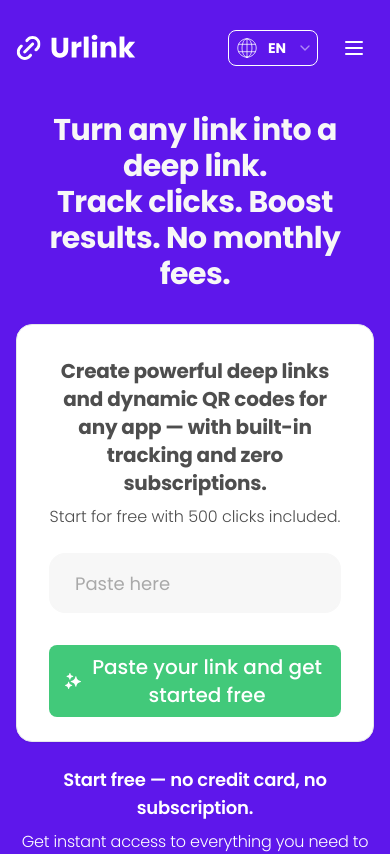
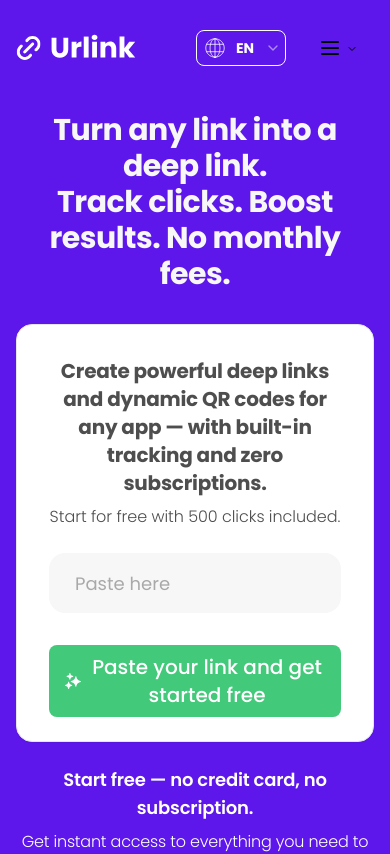
Before and after one commit to holy-script/urlink, a Next.js app: page /en in a window 390 px wide. Shown: the top 854 px of the page. Built offline with nearby package versions, Linux system fonts and the light colour scheme.

Commit message:
added navigation menu styling update and tap freeze fix

```diff
--- a/app/[locale]/page.tsx
+++ b/app/[locale]/page.tsx
@@ -22,6 +22,7 @@
 import { Link } from "@/i18n/navigation";
 import { Fragment } from "react";
 import LogoCarousel from "@/components/LogoCarousel";
+import { NavigationMenu, NavigationMenuContent, NavigationMenuItem, NavigationMenuLink, NavigationMenuList, NavigationMenuTrigger, navigationMenuTriggerStyle, NavigationMenuViewport } from "@/components/ui/navigation-menu";
 
 // ************ SECTION COMPONENTS ************
 
@@ -56,36 +57,31 @@
         </Button>
       </div>
 
-      {/* Mobile Hamburger Menu */}
+      {/* Mobile Navigation */}
       <div className="md:hidden flex items-center gap-4">
         <LanguageSelect />
-        <DropdownMenu>
-          <DropdownMenuTrigger asChild>
-            <Button variant="ghost" size="icon" className="text-white">
-              <Menu size={24} />
-            </Button>
-          </DropdownMenuTrigger>
-          <DropdownMenuContent
-            align="center"
-            className="w-[calc(100vw-2rem)] mx-4 bg-white text-[#5e17eb] border-white"
-          >
-            <DropdownMenuItem className="focus:bg-[#5418CD] focus:text-white">
-              <Link href="#faq" className="w-full text-center">
-                {t('faq')}
-              </Link>
-            </DropdownMenuItem>
-            <DropdownMenuItem className="focus:bg-[#5418CD] focus:text-white">
-              <Link href="/login" className="w-full text-center">
-                {t('login')}
-              </Link>
-            </DropdownMenuItem>
-            <DropdownMenuItem className="focus:bg-[#5418CD] focus:text-white">
-              <Link href="/signup" className="w-full text-center">
-                {t('register')}
-              </Link>
-            </DropdownMenuItem>
-          </DropdownMenuContent>
-        </DropdownMenu>
+        <NavigationMenu>
+          <NavigationMenuList>
+            <NavigationMenuItem>
+              <NavigationMenuTrigger className="">
+                <Menu size={24} />
+              </NavigationMenuTrigger>
+              <NavigationMenuContent className="w-fit bg-white text-[#5e17eb] rounded-xl">
+                <div className="flex flex-col py-2 gap-2 w-fit px-4">
+                  <NavigationMenuLink href="#faq" className={"border-[#5317eb] text-md  text-[#5e17eb] w-full bg-[rgb(94,23,235,0.15)] text-center rounded-md border-2 px-6 py-1 focus:bg-[#5418CD] focus:text-white"}>
+                    {t('faq')}
+                  </NavigationMenuLink>
+                  <NavigationMenuLink href="/login" className={"border-[#5317eb] text-md  text-[#5e17eb] w-full bg-[rgb(94,23,235,0.15)] text-center rounded-md border-2 px-6 py-1 focus:bg-[#5418CD] focus:text-white"}>
+                    {t('login')}
+                  </NavigationMenuLink>
+                  <NavigationMenuLink href="/signup" className={"border-[#5317eb] text-md  text-[#5e17eb] w-full bg-[rgb(94,23,235,0.15)] text-center rounded-md border-2 text-nowrap px-6 py-1 focus:bg-[#5418CD] focus:text-white"}>
+                    {t('register')}
+                  </NavigationMenuLink>
+                </div>
+              </NavigationMenuContent>
+            </NavigationMenuItem>
+          </NavigationMenuList>
+        </NavigationMenu>
       </div>
 
     </header>
--- /dev/null
+++ b/components/ui/navigation-menu.tsx
@@ -0,0 +1,128 @@
+import * as React from "react";
+import * as NavigationMenuPrimitive from "@radix-ui/react-navigation-menu";
+import { cva } from "class-variance-authority";
+import { ChevronDown } from "lucide-react";
+
+import { cn } from "@/lib/utils";
+
+const NavigationMenu = React.forwardRef<
+  React.ElementRef<typeof NavigationMenuPrimitive.Root>,
+  React.ComponentPropsWithoutRef<typeof NavigationMenuPrimitive.Root>
+>(({ className, children, ...props }, ref) => (
+  <NavigationMenuPrimitive.Root
+    ref={ref}
+    className={cn(
+      "relative z-10 flex max-w-max flex-1 items-center justify-center",
+      className
+    )}
+    {...props}
+  >
+    {children}
+    <NavigationMenuViewport />
+  </NavigationMenuPrimitive.Root>
+));
+NavigationMenu.displayName = NavigationMenuPrimitive.Root.displayName;
+
+const NavigationMenuList = React.forwardRef<
+  React.ElementRef<typeof NavigationMenuPrimitive.List>,
+  React.ComponentPropsWithoutRef<typeof NavigationMenuPrimitive.List>
+>(({ className, ...props }, ref) => (
+  <NavigationMenuPrimitive.List
+    ref={ref}
+    className={cn(
+      "group flex flex-1 list-none items-center justify-center space-x-1",
+      className
+    )}
+    {...props}
+  />
+));
+NavigationMenuList.displayName = NavigationMenuPrimitive.List.displayName;
+
+const NavigationMenuItem = NavigationMenuPrimitive.Item;
+
+const navigationMenuTriggerStyle = cva(
+  "group inline-flex h-10 w-max items-center justify-center rounded-md bg-background px-4 py-2 text-sm font-medium transition-colors hover:bg-accent hover:text-accent-foreground focus:bg-accent focus:text-accent-foreground focus:outline-none disabled:pointer-events-none disabled:opacity-50 data-[state=open]:text-accent-foreground data-[state=open]:bg-accent/50 data-[state=open]:hover:bg-accent data-[state=open]:focus:bg-accent"
+);
+
+const NavigationMenuTrigger = React.forwardRef<
+  React.ElementRef<typeof NavigationMenuPrimitive.Trigger>,
+  React.ComponentPropsWithoutRef<typeof NavigationMenuPrimitive.Trigger>
+>(({ className, children, ...props }, ref) => (
+  <NavigationMenuPrimitive.Trigger
+    ref={ref}
+    className={cn(navigationMenuTriggerStyle(), "group", className)}
+    {...props}
+  >
+    {children}{" "}
+    <ChevronDown
+      className="relative top-[1px] ml-1 h-3 w-3 transition duration-200 group-data-[state=open]:rotate-180"
+      aria-hidden="true"
+    />
+  </NavigationMenuPrimitive.Trigger>
+));
+NavigationMenuTrigger.displayName = NavigationMenuPrimitive.Trigger.displayName;
+
+const NavigationMenuContent = React.forwardRef<
+  React.ElementRef<typeof NavigationMenuPrimitive.Content>,
+  React.ComponentPropsWithoutRef<typeof NavigationMenuPrimitive.Content>
+>(({ className, ...props }, ref) => (
+  <NavigationMenuPrimitive.Content
+    ref={ref}
+    className={cn(
+      "left-0 top-0 w-full data-[motion^=from-]:animate-in data-[motion^=to-]:animate-out data-[motion^=from-]:fade-in data-[motion^=to-]:fade-out data-[motion^=from-]:slide-in-from-top-2 data-[motion^=to-]:slide-out-to-top-2 md:absolute md:w-auto",
+      className
+    )}
+    {...props}
+  />
+));
+NavigationMenuContent.displayName = NavigationMenuPrimitive.Content.displayName;
+
+const NavigationMenuLink = NavigationMenuPrimitive.Link;
+
+const NavigationMenuViewport = React.forwardRef<
+  React.ElementRef<typeof NavigationMenuPrimitive.Viewport>,
+  React.ComponentPropsWithoutRef<typeof NavigationMenuPrimitive.Viewport>
+>(({ className, ...props }, ref) => (
+  <div className={cn("absolute top-full flex justify-center right-0 left-auto")}>
+    <NavigationMenuPrimitive.Viewport
+      className={cn(
+        "origin-top-center relative mt-1.5 h-[var(--radix-navigation-menu-viewport-height)] w-full overflow-hidden rounded-md bg-popover text-popover-foreground shadow-lg data-[state=open]:animate-in data-[state=closed]:animate-out data-[state=closed]:fade-out data-[state=open]:fade-in data-[state=open]:slide-in-from-top-2 data-[state=closed]:slide-out-to-top-2 md:w-[var(--radix-navigation-menu-viewport-width)]",
+        className
+      )}
+      ref={ref}
+      {...props}
+    />
+  </div>
+));
+NavigationMenuViewport.displayName =
+  NavigationMenuPrimitive.Viewport.displayName;
+
+const NavigationMenuIndicator = React.forwardRef<
+  React.ElementRef<typeof NavigationMenuPrimitive.Indicator>,
+  React.ComponentPropsWithoutRef<typeof NavigationMenuPrimitive.Indicator>
+>(({ className, ...props }, ref) => (
+  <NavigationMenuPrimitive.Indicator
+    ref={ref}
+    className={cn(
+      "top-full z-[1] flex h-1.5 items-end justify-center overflow-hidden data-[state=visible]:animate-in data-[state=hidden]:animate-out data-[state=hidden]:fade-out data-[state=visible]:fade-in",
+      className
+    )}
+    {...props}
+  >
+    <div className="relative top-[60%] h-2 w-2 rotate-45 rounded-tl-sm bg-border shadow-md" />
+  </NavigationMenuPrimitive.Indicator>
+));
+NavigationMenuIndicator.displayName =
+  NavigationMenuPrimitive.Indicator.displayName;
+
+export {
+  navigationMenuTriggerStyle,
+  NavigationMenu,
+  NavigationMenuList,
+  NavigationMenuItem,
+  NavigationMenuContent,
+  NavigationMenuTrigger,
+  NavigationMenuLink,
+  NavigationMenuIndicator,
+  NavigationMenuViewport,
+};
--- a/package.json
+++ b/package.json
@@ -12,6 +12,7 @@
     "@radix-ui/react-dialog": "^1.1.13",
     "@radix-ui/react-dropdown-menu": "^2.1.14",
     "@radix-ui/react-label": "^2.1.0",
+    "@radix-ui/react-navigation-menu": "^1.2.13",
     "@radix-ui/react-progress": "^1.1.6",
     "@radix-ui/react-select": "^2.2.4",
     "@radix-ui/react-separator": "^1.1.4",
```
Also changed, not shown: 1 other file (tests, documents, lock files or other folders).
